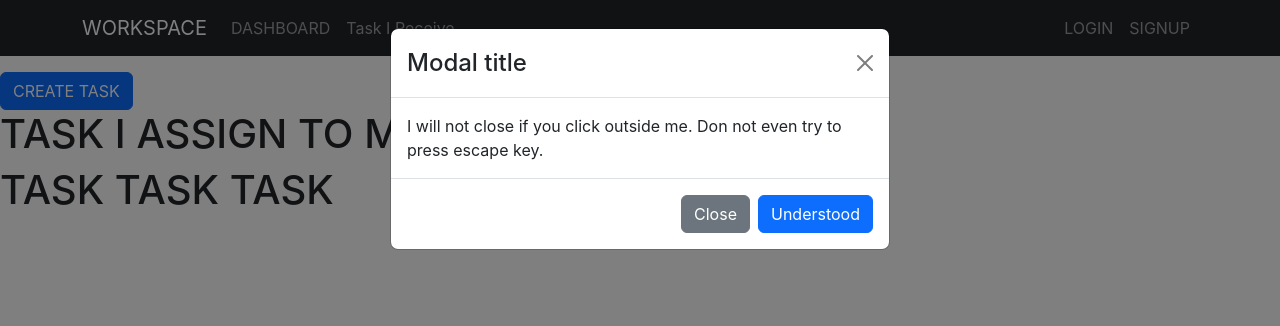
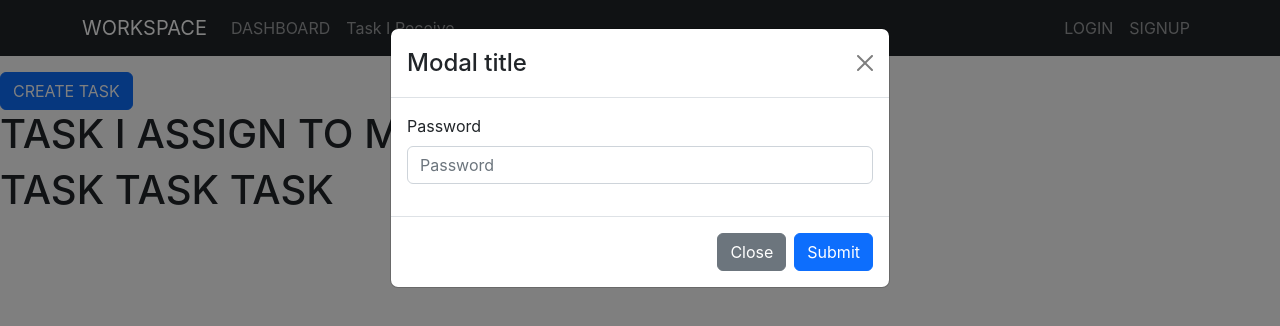
Before and after one commit to shihaio/workspaceFE, a React (Create React App) app: page / in a window 1280 px wide. Both pictures are taken after a click on the button "CREATE TASK". Shown: the top 326 px of the page. Built offline with nearby package versions, Linux system fonts and the light colour scheme.

Commit message:
update: created task modal with form and submit buttonm

```diff
--- /dev/null
+++ b/src/components/CreateTaskModal.js
@@ -0,0 +1,59 @@
+import React from 'react'
+import { useState } from 'react'
+import { Form } from 'react-bootstrap'
+import Modal from 'react-bootstrap/Modal'
+import Button from 'react-bootstrap/Button'
+
+function CreateTaskModal({ show, setShow }) {
+  const handleClose = () => setShow(false)
+  const handleShow = () => setShow(true)
+  const [formData, setFormData] = useState({
+    task_name: '',
+    description: '',
+    taskImgURL: '',
+    description: '',
+    created_by_id: '',
+    tasked_to_id: '',
+  })
+  const handleChange = (event) => {
+    setFormData({
+      ...formData,
+      [event.target.name]: event.target.value,
+    })
+  }
+  const handleSubmit = async (event) => {
+    event.preventDefault()
+    console.log('=====================>formData', formData)
+  }
+
+  return (
+    <Modal show={show} onHide={handleClose} backdrop='static' keyboard={false}>
+      <Modal.Header closeButton>
+        <Modal.Title>Modal title</Modal.Title>
+      </Modal.Header>
+      <Modal.Body>
+        <Form.Group className='mb-3' controlId='formBasicPassword'>
+          <Form.Label>Password</Form.Label>
+          <Form.Control
+            required
+            type='password'
+            placeholder='Password'
+            name='password'
+            onChange={handleChange}
+            value={formData?.password || ''}
+          />
+        </Form.Group>
+      </Modal.Body>
+      <Modal.Footer>
+        <Button variant='secondary' onClick={handleClose}>
+          Close
+        </Button>
+        <Button variant='primary' onClick={handleClose} onClick={handleSubmit}>
+          Submit
+        </Button>
+      </Modal.Footer>
+    </Modal>
+  )
+}
+
+export default CreateTaskModal
--- a/src/components/NavBar.js
+++ b/src/components/NavBar.js
@@ -7,7 +7,7 @@ import AuthContext from '../context/AuthProvider'
 
 function NavigationBar() {
   const { auth } = useContext(AuthContext)
-  console.log(auth)
+  // console.log(auth)
   const isAuth = auth?.userId
   // const [isAuth, setIsAuth] = useState(false)
   // useEffect(() => {
--- a/src/components/TaskICreate.js
+++ b/src/components/TaskICreate.js
@@ -2,6 +2,7 @@ import React from 'react'
 import Button from 'react-bootstrap/Button'
 import Modal from 'react-bootstrap/Modal'
 import { useState } from 'react'
+import CreateTaskModal from './CreateTaskModal'
 
 function TaskICreate() {
   const [show, setShow] = useState(false)
@@ -14,28 +15,8 @@ function TaskICreate() {
       <Button variant='primary' onClick={handleShow}>
         CREATE TASK
       </Button>
-      <Modal
-        show={show}
-        onHide={handleClose}
-        backdrop='static'
-        keyboard={false}
-      >
-        <Modal.Header closeButton>
-          <Modal.Title>Modal title</Modal.Title>
-        </Modal.Header>
-        <Modal.Body>
-          I will not close if you click outside me. Don not even try to press
-          escape key.
-        </Modal.Body>
-        <Modal.Footer>
-          <Button variant='secondary' onClick={handleClose}>
-            Close
-          </Button>
-          <Button variant='primary' onClick={handleClose}>
-            Understood
-          </Button>
-        </Modal.Footer>
-      </Modal>
+
+      <CreateTaskModal show={show} setShow={setShow} />
       <div>
         <h1>TASK I ASSIGN TO MY COLLEUGE</h1>
         <h1>TASK TASK TASK</h1>
```
